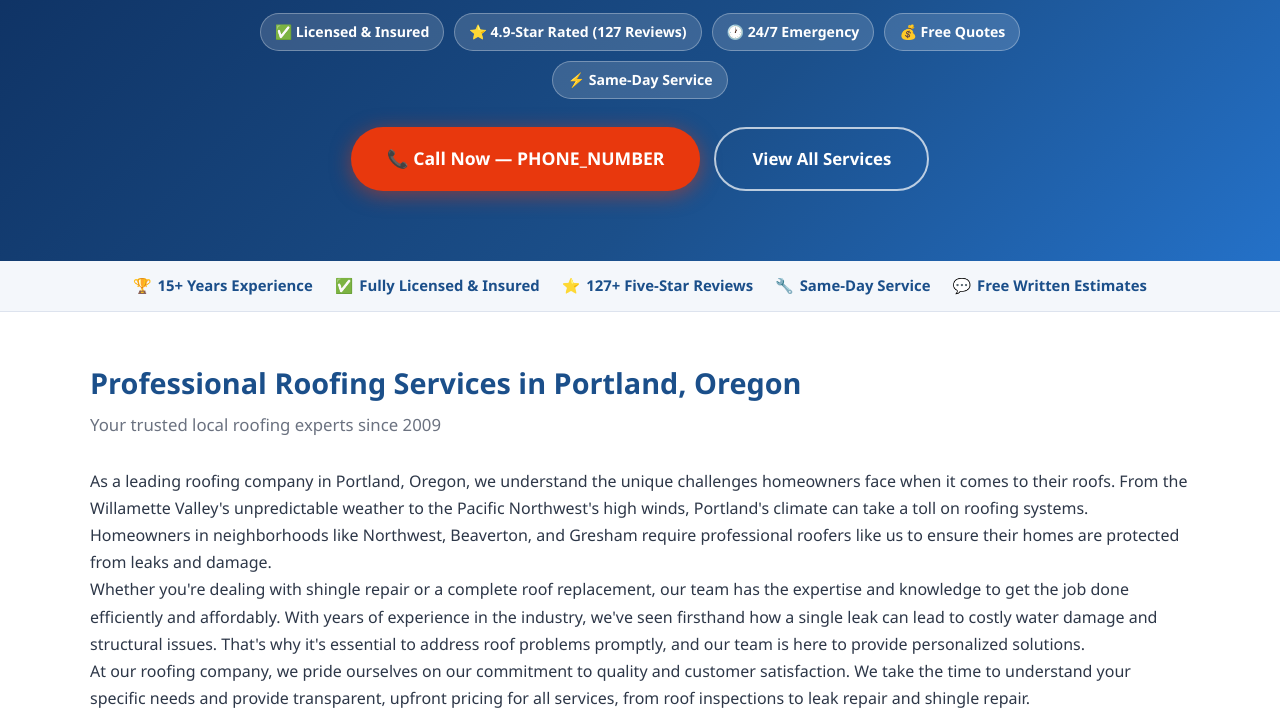
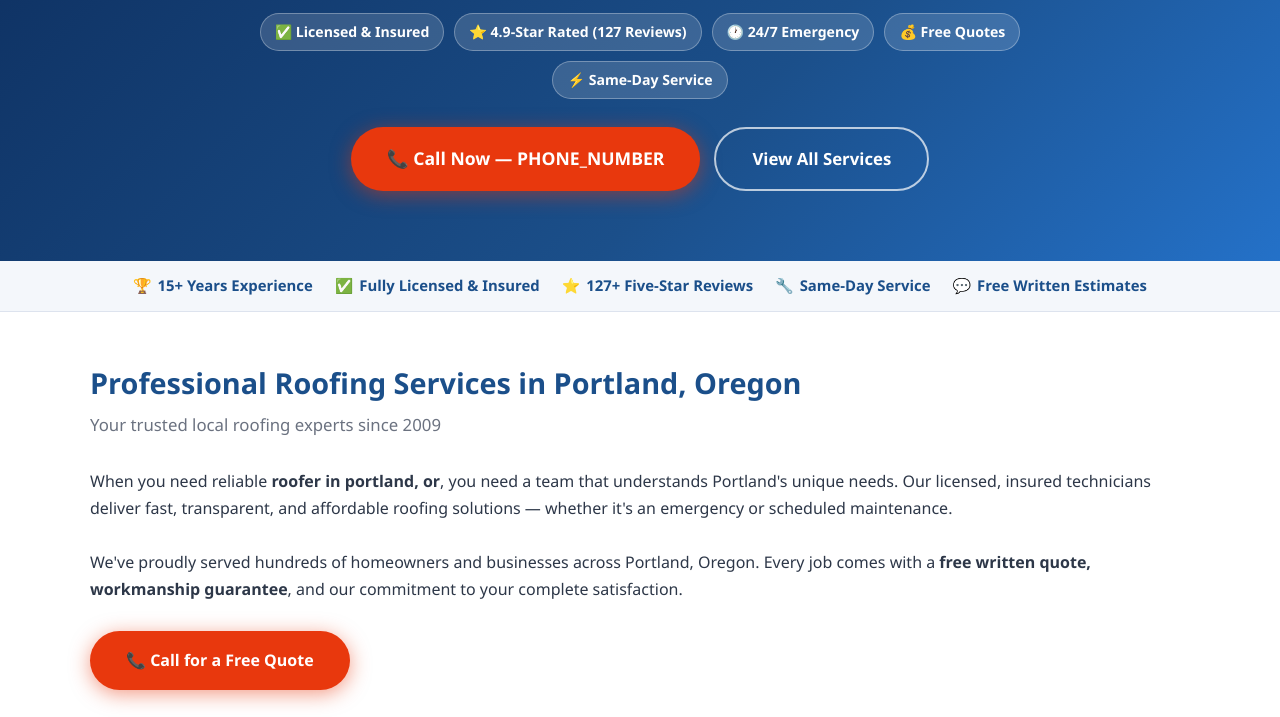
Before and after one commit to leadsmartaffiliate/roofing-company-portland-or, a plain HTML site: page index.html in a window 1280 px wide. Shown: the part 235-952 px from the top of the page. Drawn offline with Linux system fonts and the light colour scheme.

Commit message:
Update index.html

```diff
--- a/index.html
+++ b/index.html
@@ -190,9 +190,7 @@ footer{background:var(--dark);color:#c9d1e0;padding:40px 20px 20px}
   <div class="section-inner">
     <h2 id="intro-heading">Professional Roofing Services in Portland, Oregon</h2>
     <p class="section-sub">Your trusted local roofing experts since 2009</p>
-    <p>As a leading roofing company in Portland, Oregon, we understand the unique challenges homeowners face when it comes to their roofs. From the Willamette Valley's unpredictable weather to the Pacific Northwest's high winds, Portland's climate can take a toll on roofing systems. Homeowners in neighborhoods like Northwest, Beaverton, and Gresham require professional roofers like us to ensure their homes are protected from leaks and damage.</p>
-<p>Whether you're dealing with shingle repair or a complete roof replacement, our team has the expertise and knowledge to get the job done efficiently and affordably. With years of experience in the industry, we've seen firsthand how a single leak can lead to costly water damage and structural issues. That's why it's essential to address roof problems promptly, and our team is here to provide personalized solutions.</p>
-<p>At our roofing company, we pride ourselves on our commitment to quality and customer satisfaction. We take the time to understand your specific needs and provide transparent, upfront pricing for all services, from roof inspections to leak repair and shingle repair.</p>
+    <p>When you need reliable <strong>roofer in portland, or</strong>, you need a team that understands Portland's unique needs. Our licensed, insured technicians deliver fast, transparent, and affordable roofing solutions — whether it's an emergency or scheduled maintenance.</p><br><p>We've proudly served hundreds of homeowners and businesses across Portland, Oregon. Every job comes with a <strong>free written quote, workmanship guarantee</strong>, and our commitment to your complete satisfaction.</p>
     <br>
     <a href="tel:PHONE_NUMBER" class="btn-call" style="font-size:1em"
        aria-label="Call for free Roofing quote in Portland">📞 Call for a Free Quote</a>
@@ -361,8 +359,7 @@ footer{background:var(--dark);color:#c9d1e0;padding:40px 20px 20px}
   <div class="section-inner">
     <h2 id="areas-heading">Roofing Service Areas in Portland, Oregon</h2>
     <p class="section-sub">We cover all neighborhoods and surrounding communities</p>
-    <p>The Pacific Northwest is infamous for its rain, and Portland's unique microclimate makes it a hotspot for roof damage. The region's high winds and heavy rainfall can cause shingles to lift, leading to leaks and water damage. Furthermore, Portland's building codes and zoning regulations can be complex, making it crucial to work with a local roofer who knows the area inside and out.</p>
-<p>From flat roofs to metal roofing, our team has extensive experience working with various materials and systems. We understand the specific challenges associated with Portland's diverse climate and construction styles, and we're equipped to handle everything from routine maintenance to major repairs.</p>
+
     <div class="area-grid" role="list" aria-label="Portland service areas">
       <a class="area-tag" role="listitem" href="/roofing-company-downtown/" aria-label="Roofing in Downtown, OR">Downtown</a>
       <a class="area-tag" role="listitem" href="/roofing-company-pearl-district/" aria-label="Roofing in Pearl District, OR">Pearl District</a>
```
